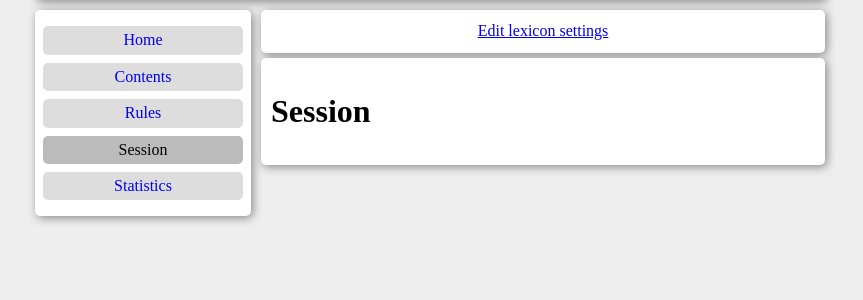
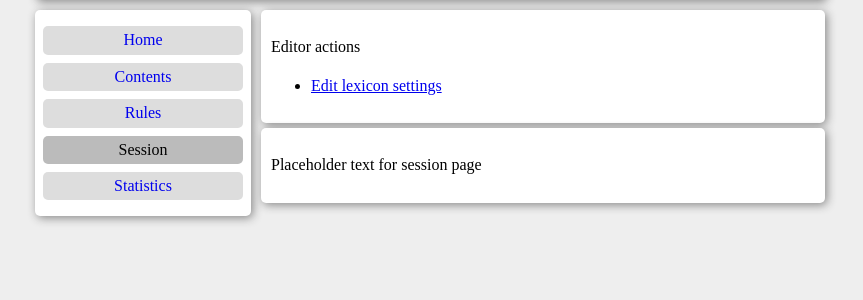
Before and after one commit to Jaculabilis/Amanuensis, a Python web app: template amanuensis/templates/lexicon/session.html in a window 1280 px wide. Shown: the part 45-345 px from the top of the page, without its empty margins (210-1073 px from the left). Run offline with Jinja, Linux system fonts and the light colour scheme; the template is opened without the code that fills it, so the values that code supplies are empty.

Commit message:
Move session_edit to settings

```diff
--- a/amanuensis/templates/lexicon/session.html
+++ b/amanuensis/templates/lexicon/session.html
@@ -2,14 +2,19 @@
 {% set current_page = "session" %}
 {% block title %}Session | {{ lexicon_title }}{% endblock %}
 
-{% block main %}
-<h1>Session</h1>
-{% endblock %}
-{% set template_content_blocks = [self.main()] %}
+{% set template_content_blocks = [] %}
 
 {% if current_user.id == g.lexicon.editor %}
-{% block editor_edit %}
-<a href="{{ url_for('lexicon.session_edit', name=g.lexicon.name) }}" style="display:block; text-align:center;">Edit lexicon settings</a>
+{% block bl_editor %}
+<p>Editor actions</p>
+<ul>
+	<li><a href="{{ url_for('lexicon.settings', name=g.lexicon.name) }}">Edit lexicon settings</a></li>
+</ul>
 {% endblock %}
-{% set template_content_blocks = [self.editor_edit()] + template_content_blocks %}
+{% set template_content_blocks = template_content_blocks + [self.bl_editor()] %}
 {% endif %}
+
+{% block main %}
+<p>Placeholder text for session page</p>
+{% endblock %}
+{% set template_content_blocks = template_content_blocks + [self.main()] %}
```
Also changed, not shown: amanuensis/server/lexicon.py (+6 -6 lines), amanuensis/templates/lexicon/settings.html (renamed from amanuensis/templates/lexicon/session_edit.html).
